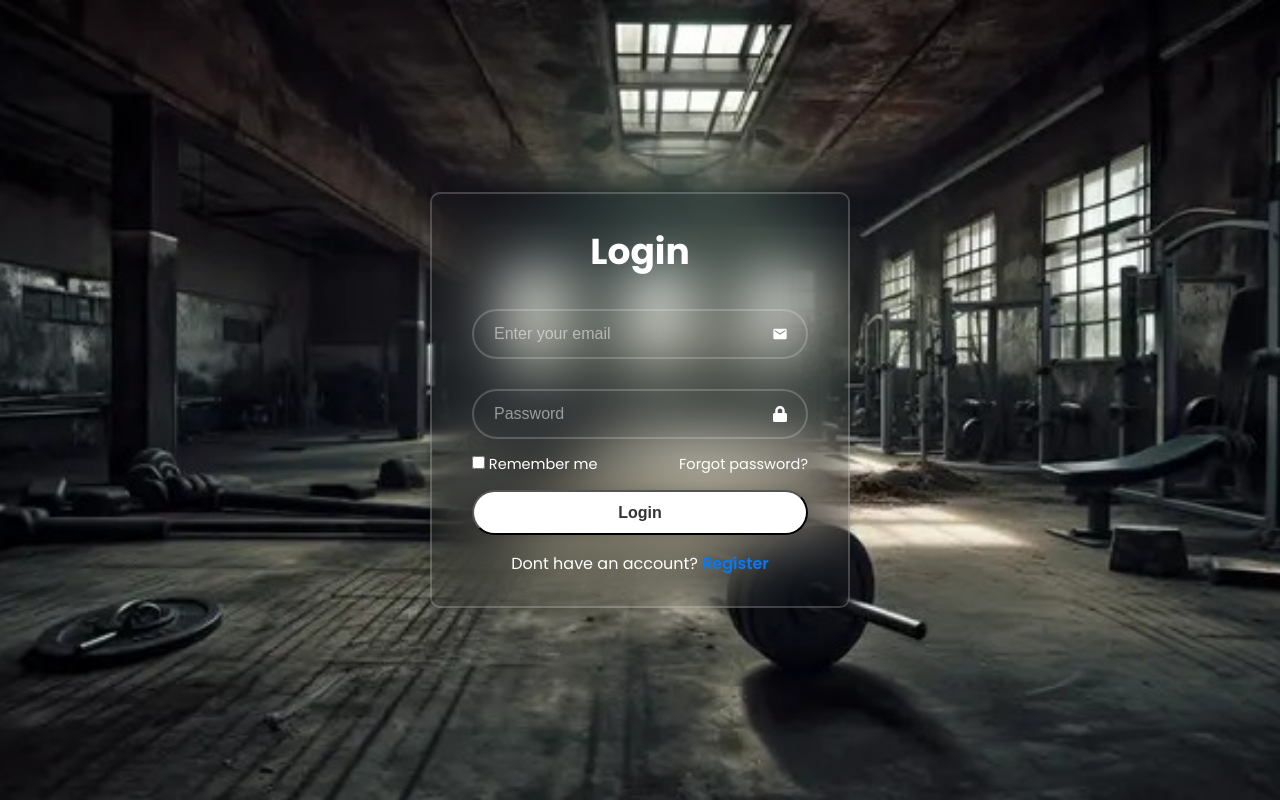
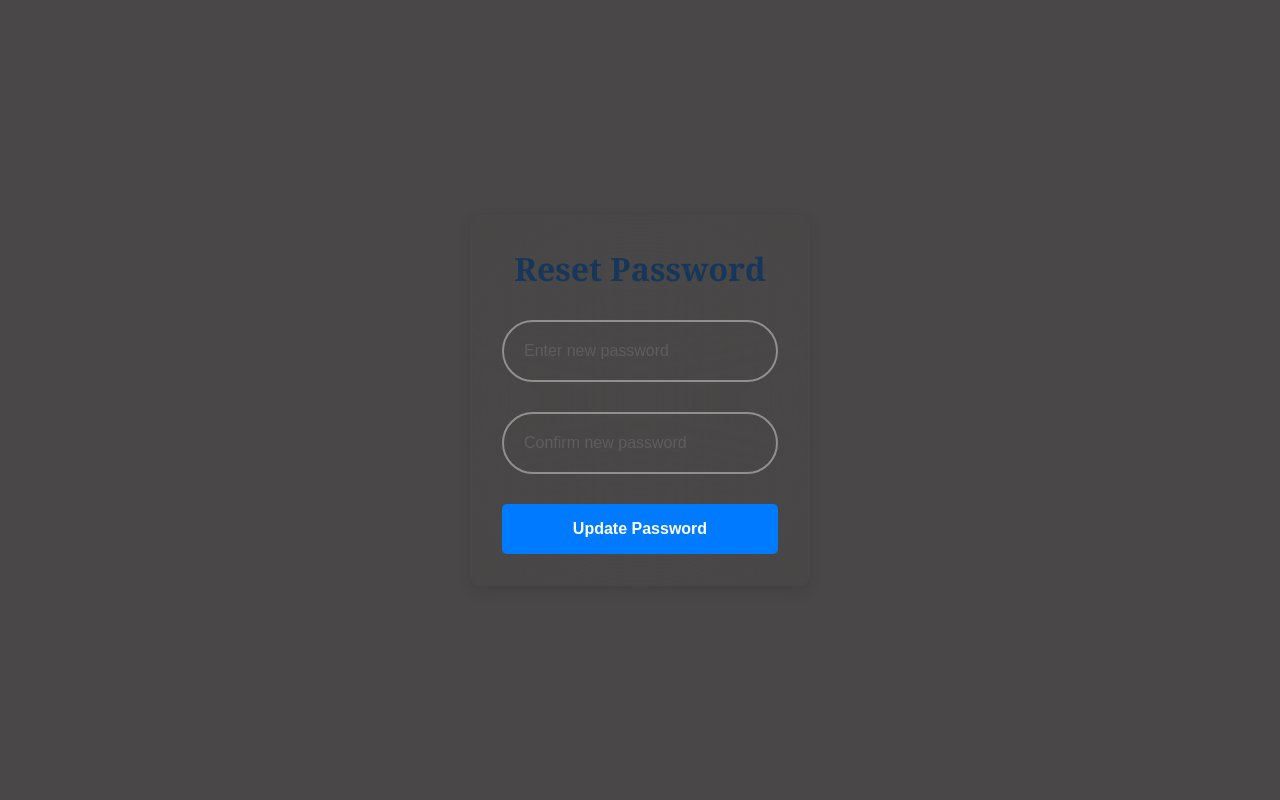
Before and after one commit to PrashanthKumarMadhasu/Fitness-Tracker, a React (Vite) app in the folder frontend/fitnessapp/: page / in a window 1280 px wide. Built offline with nearby package versions, Linux system fonts and the light colour scheme.

Commit message:
Forgot fd logic added

```diff
--- a/frontend/fitnessapp/src/App.jsx
+++ b/frontend/fitnessapp/src/App.jsx
@@ -7,6 +7,7 @@ import { useSelector } from "react-redux";
 import Navbar from "./Components/Navbar";
 import Dashboard from "./Pages/Dashboard";
 import Workouts from "./pages/Workouts";
+import ForgotForm from "./Components/ForgotPassword/ForgotForm";
 
 const Container = styled.div`
   width: 100%;
@@ -25,23 +26,25 @@ function App() {
   const { currentUser } = useSelector((state) => state.user);
 
   return (
-    <ThemeProvider theme={lightTheme}>
-      <BrowserRouter>
-        {currentUser ? (
-          <Container>
-            <Navbar  />
-            <Routes>
-              <Route path="/" exact element={<Dashboard />} />
-              <Route path="/workouts" exact element={<Workouts/>} />
-            </Routes>
-          </Container>
-        ) : (
-          <Container>
-            <Authentication />
-          </Container>
-        )}
-      </BrowserRouter>
-    </ThemeProvider>
+    // <ThemeProvider theme={lightTheme}>
+    //   <BrowserRouter>
+    //     {currentUser ? (
+    //       <Container>
+    //         <Navbar  />
+    //         <Routes>
+    //           <Route path="/" exact element={<Dashboard />} />
+    //           <Route path="/workouts" exact element={<Workouts/>} />
+    //           <Route path="/forgot-password" element={<ForgotForm/>} />
+    //         </Routes>
+    //       </Container>
+    //     ) : (
+    //       <Container>
+    //         <Authentication />
+    //       </Container>
+    //     )}
+    //   </BrowserRouter>
+    // </ThemeProvider>
+    <ForgotForm/>
   );
 }
 
--- /dev/null
+++ b/frontend/fitnessapp/src/Components/ForgotPassword/ForgotForm.css
@@ -0,0 +1,107 @@
+.forgot-password-wrapper{
+    display: flex;
+    justify-content: center;
+    align-items: center;
+    background-color: #f5f5f5;
+    height: 100vh;
+    /* background-image: url("../Assets/blue_background.png"); */
+    background-color: #494747;
+
+}
+
+.forgot-form{
+    background: white;
+    padding: 2rem;
+    border-radius: 10px;
+    background: transparent;
+    backdrop-filter: blur(100px);
+    box-shadow: 0 5px 15px rgba(0,0,0,0.1);
+    width:auto;
+    text-align: center;
+}
+
+h1 {
+    margin-bottom: 1rem;
+    color: #16375a;
+    font-family: Georgia, Times, 'Times New Roman', serif;
+}
+
+.forgot-password-wrapper .input-email{
+    position: relative;
+    width: 100%;
+    height: 50px;
+    margin: 30px 0;
+}
+
+.input-email input{
+    width: 100%;
+    height: 100%;
+    background: transparent;
+    outline: none;
+    border: 2px solid #ffffff42;
+    border-radius: 40px;
+    font-size: 16px;
+    color: #fff;
+    padding: 20px 45px 20px 20px;
+}
+
+.input-email input::placeholder{
+    color: #494747;
+    font-size: 16px;
+}
+.input-email .icon{
+    position: absolute;
+    right: 20px;
+    top: 50%;
+    transform: translateY(-50%);
+    font-size: 16px;
+    color: #f5f5f5;
+}
+
+.otp {
+    padding: 1rem 1.5rem;
+    width: 100%;
+    border: none;
+    background-color: #007bff;
+    color: white;
+    border-radius: 5px;
+    cursor: pointer;
+    font-size: 1rem;
+    font-weight: bold;
+}
+
+.otp:hover{
+    background-color: #0056b3;
+}
+
+.input-otp input{
+    width: 100%;
+    height: 100%;
+    background: transparent;
+    outline: none;
+    border: 2px solid #ffffff65;
+    border-radius: 40px;
+    font-size: 16px;
+    color: #fff;
+    padding: 20px 45px 20px 20px;
+}
+
+.forgot-password-wrapper .input-otp{
+    margin: 30px 0;
+}
+
+.input-password input{
+    width: 100%;
+    height: 100%;
+    background: transparent;
+    outline: none;
+    border: 2px solid #ffffff65;
+    border-radius: 40px;
+    font-size: 16px;
+    color: #fff;
+    padding: 20px 45px 20px 20px;
+}
+
+.forgot-password-wrapper .input-password{
+    margin: 30px 0;
+}
--- /dev/null
+++ b/frontend/fitnessapp/src/Components/ForgotPassword/ForgotForm.jsx
@@ -0,0 +1,178 @@
+import React, { useState } from 'react';
+import './ForgotForm.css';
+import { FaEnvelope } from "react-icons/fa";
+import styled from "styled-components";
+
+
+
+const status = styled.p`
+    margin-top:1rem;
+    color: ${({props}) => (props.color)};
+`;
+
+const ForgotForm = () => {
+    const [color,setColor] = useState('green')
+    const [email, setEmail] = useState("");
+    const [message, setMessage] = useState("");
+    const [otpSent, setOtpSent] = useState(true);
+    const [verified, setVerified] = useState(true);
+    const [resendOtp, setResendOtp] = useState(false);
+    const [enteredOtp, setEnteredOtp] = useState("");
+    const [password, setPassword] = useState("");
+    const [confirmPassword, setConfirmPassword] = useState("");
+
+    const handleSendOtp = async (e) => {
+        e.preventDefault();
+
+        await sendOtp({ email })
+            .then((res) => {
+                setColor('green')
+                setMessage("Check your email for the OTP");
+                setOtpSent(true);
+            })
+            .catch((err) => {
+                setColor('red')
+                setMessage(err.response?.data?.message || "Failed to send OTP.");
+                setResendOtp(true);
+            });
+    }
+
+    const handleVerifyOTP = async (e) => {
+        e.preventDefault();
+        await verifyOtp({ email, enteredOtp })
+            .then((res) => {
+                setColor('green')
+                setMessage("OTP verified");//popup should be added
+                setVerified(true);
+            })
+            .catch((err) => {
+                setColor('red')
+                setMessage(err.response?.data?.message || "Invalid OTP! Please try again.");
+                setEnteredOtp("");
+                setVerified(false);
+                setEnteredOtp("");
+                setResendOtp(false);
+                setOtpSent(false);
+            });
+    };
+
+    const handleGoBack = () => {
+        setOtpSent(false);
+        setMessage("");
+    }
+
+    const handleReset = async(e) => {
+        e.preventDefault();
+
+        // Password pattern validation (example: at least 8 chars, 1 number, 1 special char)
+        const passwordPattern = /^(?=.*[A-Za-z])(?=.*\d)[A-Za-z\d@$!%*?&]{8,}$/;
+        if (!passwordPattern.test(password)) {
+            setColor('red')
+            setMessage("Password must be at least 8 characters long and contain a number and a special character.");
+            return;
+        }
+
+        if (password !== confirmPassword) {
+            setColor('red')
+            setMessage("Passwords do not match.");
+            return;
+        }
+
+        await updatePassword({ })
+            .then((res) => {
+                setColor('green')
+                setMessage("Password Updated");
+                setOtpSent(true);
+            })
+            .catch((err) => {
+                setColor('red')
+                setMessage(err.response?.data?.message || "Error");
+                setResendOtp(true);
+            });
+        setColor('green')
+        setMessage("Password updated successfully.");
+
+        // Redirect to login page after a few seconds
+        // setTimeout(() => {
+        //     navigate("/login");
+        // }, 2000);
+    }
+
+    return (
+        <div className="forgot-password-wrapper">
+            <div>
+                <form className='forgot-form'>
+                    {!otpSent ? (
+                        <>
+                            <h1>Forgot Password ? </h1>
+                            <p>Enter your email address to reset your password</p>
+
+                            <div className="input-email">
+                                <input
+                                    type="email"
+                                    placeholder="Enter your email"
+                                    value={email}
+                                    onChange={(e) => setEmail(e.target.value)}
+                                    required
+                                />
+                                <FaEnvelope className='icon' />
+                            </div>
+
+                            <button type="button" className="otp" onClick={handleSendOtp}>{!resendOtp ? "SEND OTP" : "RESEND OTP"} </button>
+                            <br />
+                            {message && <status color={color}>{message}</status>}
+                        </>
+                    ) : (
+                        (!verified ? (
+                            <>
+                                <>
+                                    <h1>Enter OTP</h1>
+                                    {message && <status color={color}>{message}</status>}
+                                    <div className="input-otp">
+                                        <input
+                                            type="text"
+                                            placeholder="Enter OTP"
+                                            value={enteredOtp}
+                                            onChange={(e) => setEnteredOtp(e.target.value)}
+                                            required
+                                        />
+                                    </div>
+                                    <button type="button" className="otp" onClick={handleVerifyOTP}>VERIFY OTP</button>
+                                    <p><a style={{ cursor: 'pointer', }} onClick={handleGoBack}>Go back</a></p>
+                                </>
+                            </>
+                        ) : (
+                            <>
+                                <h1>Reset Password</h1>
+
+                                <div className="input-password">
+                                    <input
+                                        type="password"
+                                        placeholder="Enter new password"
+                                        value={password}
+                                        onChange={(e) => setPassword(e.target.value)}
+                                        required
+                                    />
+                                </div>
+
+                                <div className="input-password">
+                                    <input
+                                        type="password"
+                                        placeholder="Confirm new password"
+                                        value={confirmPassword}
+                                        onChange={(e) => setConfirmPassword(e.target.value)}
+                                        required
+                                    />
+                                </div>
+
+                                <button type="submit" className='otp' onClick={handleReset}>Update Password</button>
+                                {message && <status color={color}>{message}</status>}
+                            </>))
+                    )}
+                </form>
+            </div>
+        </div>
+    );
+}
+
+export default ForgotForm;
--- a/frontend/fitnessapp/src/Components/LoginForm/LoginForm.jsx
+++ b/frontend/fitnessapp/src/Components/LoginForm/LoginForm.jsx
@@ -6,7 +6,6 @@ import { UserSignIn } from "../../api";
 import { useDispatch } from "react-redux";
 import { loginSuccess } from "../../redux/reducers/userSlice";
 import { useState} from 'react';
-
 
 const LoginForm = () => {
 
@@ -43,7 +42,7 @@ const LoginForm = () => {
                 </div>
                 <div className="remember-forgot">
                     <label><input type="checkbox" /> Remember me</label>
-                    <a href="#">Forgot password?</a>
+                    <a href="/forgot-password" target='_blank' rel="noopener noreferrer">Forgot password?</a>
                 </div>
 
                 <button type='submit' onClick={handleLogin}>Login</button>
```
